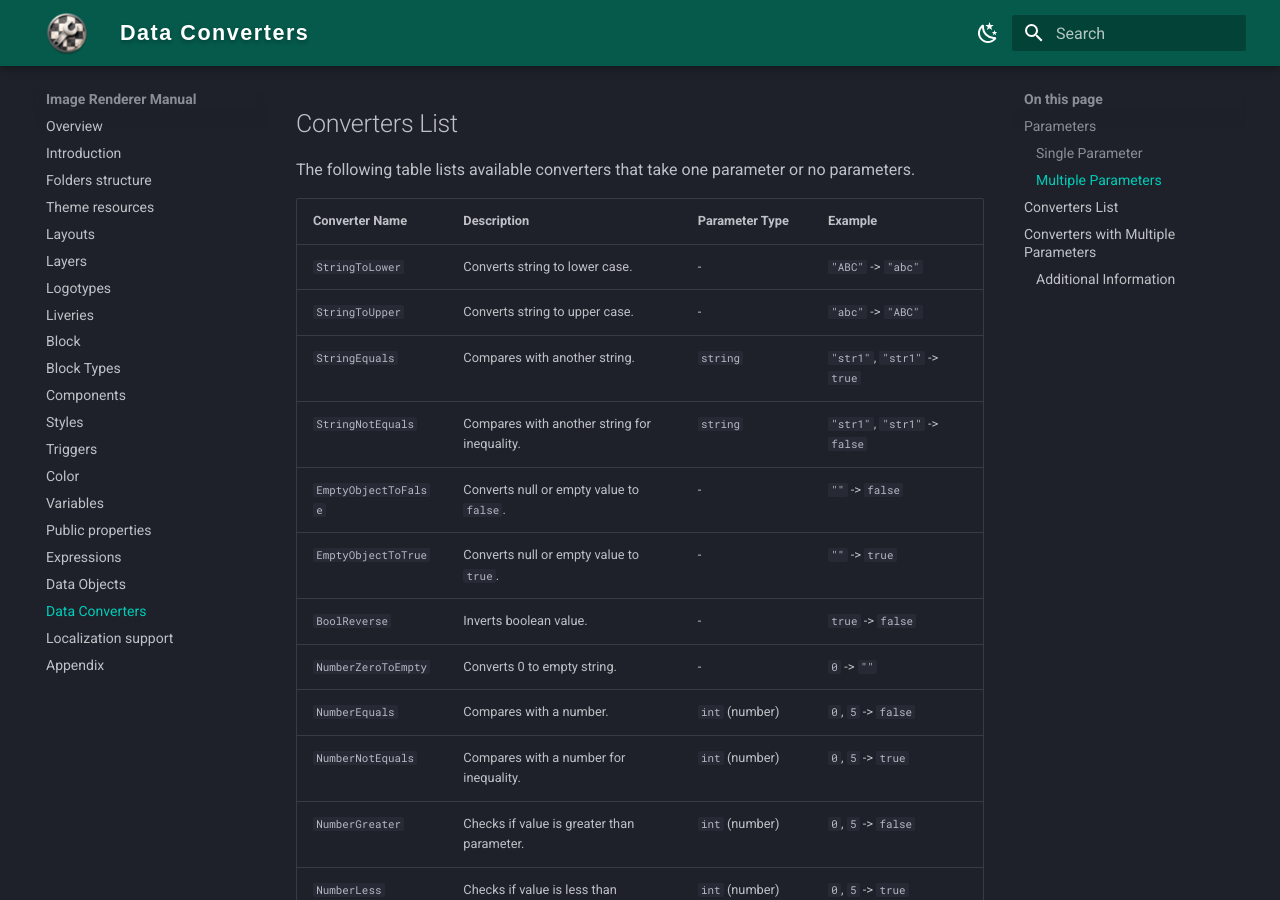
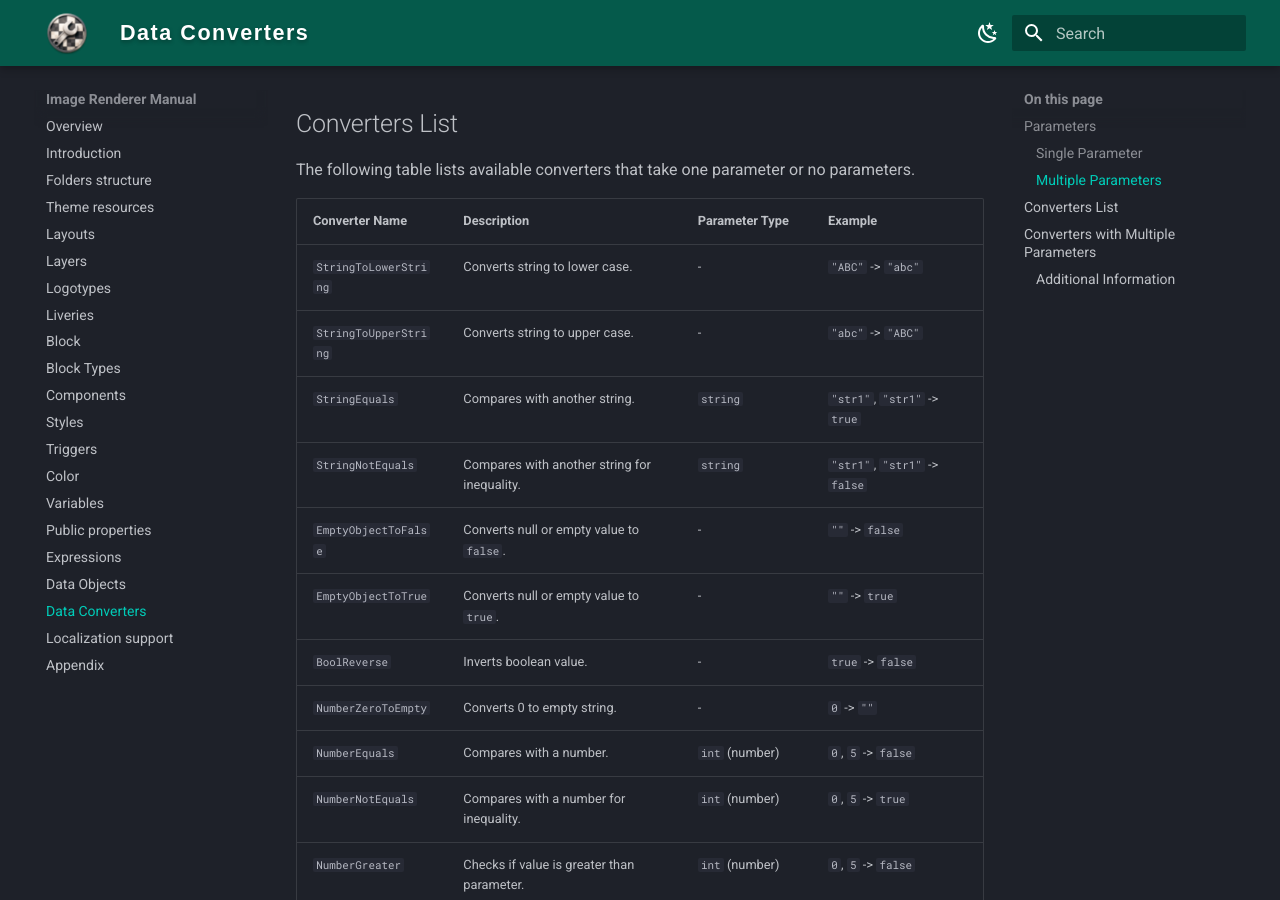
Before and after one commit to vlad-men/RacingLeagueTools_Docs, an MkDocs documentation site: the page built from docs/flex-renderer/manual/data-converters.md, in a window 1280 px wide and 900 px high, scrolled down 1067 px. Built offline with MkDocs 1.6.1 and Material for MkDocs 9.7.7, drawn with Linux system fonts in a browser that asks for light colours.

Commit message:
docs(flex-renderer): fix StringToLower/Upper converter names
The documented `StringToLower` / `StringToUpper` fail with
"Converter ... was not found". The working names are
`StringToLowerString` and `StringToUpperString`.

```diff
--- a/docs/flex-renderer/manual/data-converters.md
+++ b/docs/flex-renderer/manual/data-converters.md
@@ -40,8 +40,8 @@ The following table lists available converters that take one parameter or no par
 
 | Converter Name | Description | Parameter Type | Example |
 | --- | --- | --- | --- |
-| `StringToLower` | Converts string to lower case. | - | `"ABC"` -> `"abc"` |
-| `StringToUpper` | Converts string to upper case. | - | `"abc"` -> `"ABC"` |
+| `StringToLowerString` | Converts string to lower case. | - | `"ABC"` -> `"abc"` |
+| `StringToUpperString` | Converts string to upper case. | - | `"abc"` -> `"ABC"` |
 | `StringEquals` | Compares with another string. | `string` | `"str1"`, `"str1"` -> `true` |
 | `StringNotEquals` | Compares with another string for inequality. | `string` | `"str1"`, `"str1"` -> `false` |
 | `EmptyObjectToFalse` | Converts null or empty value to `false`. | - | `""` -> `false` |
```
